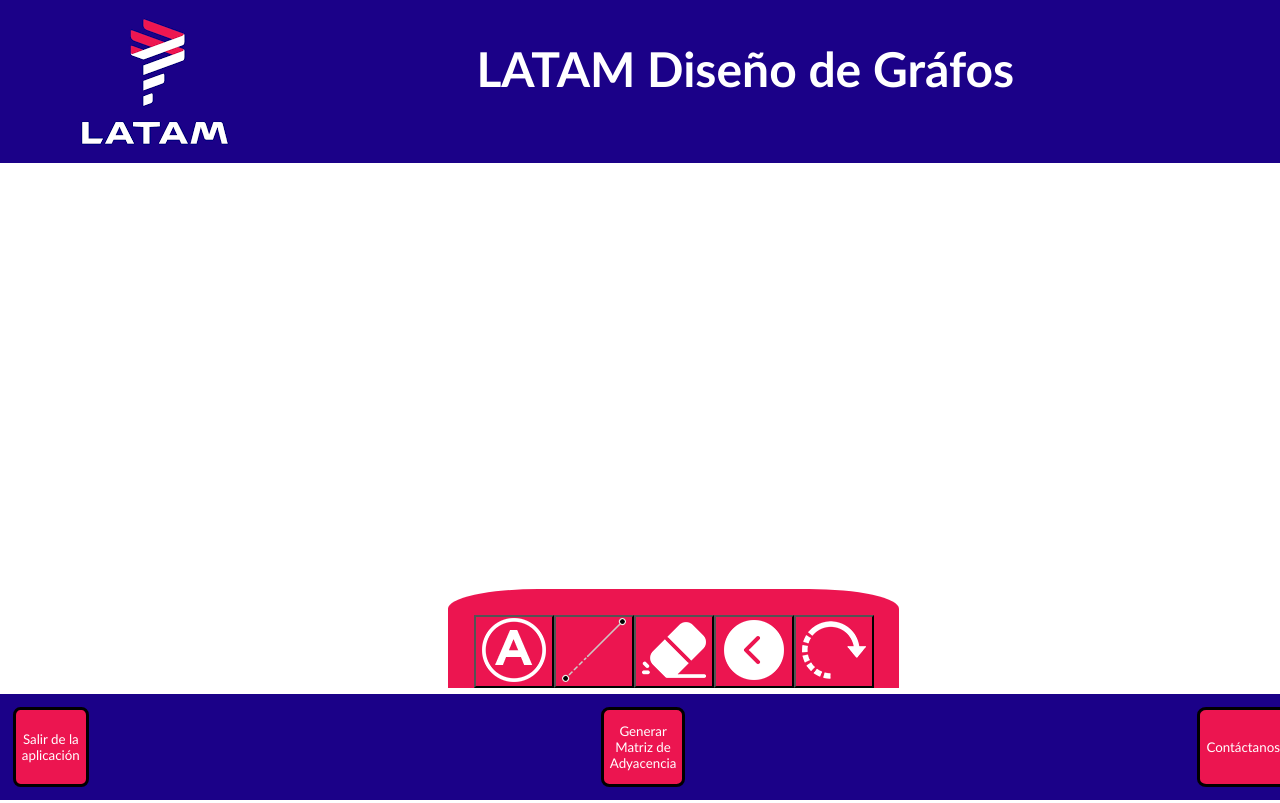
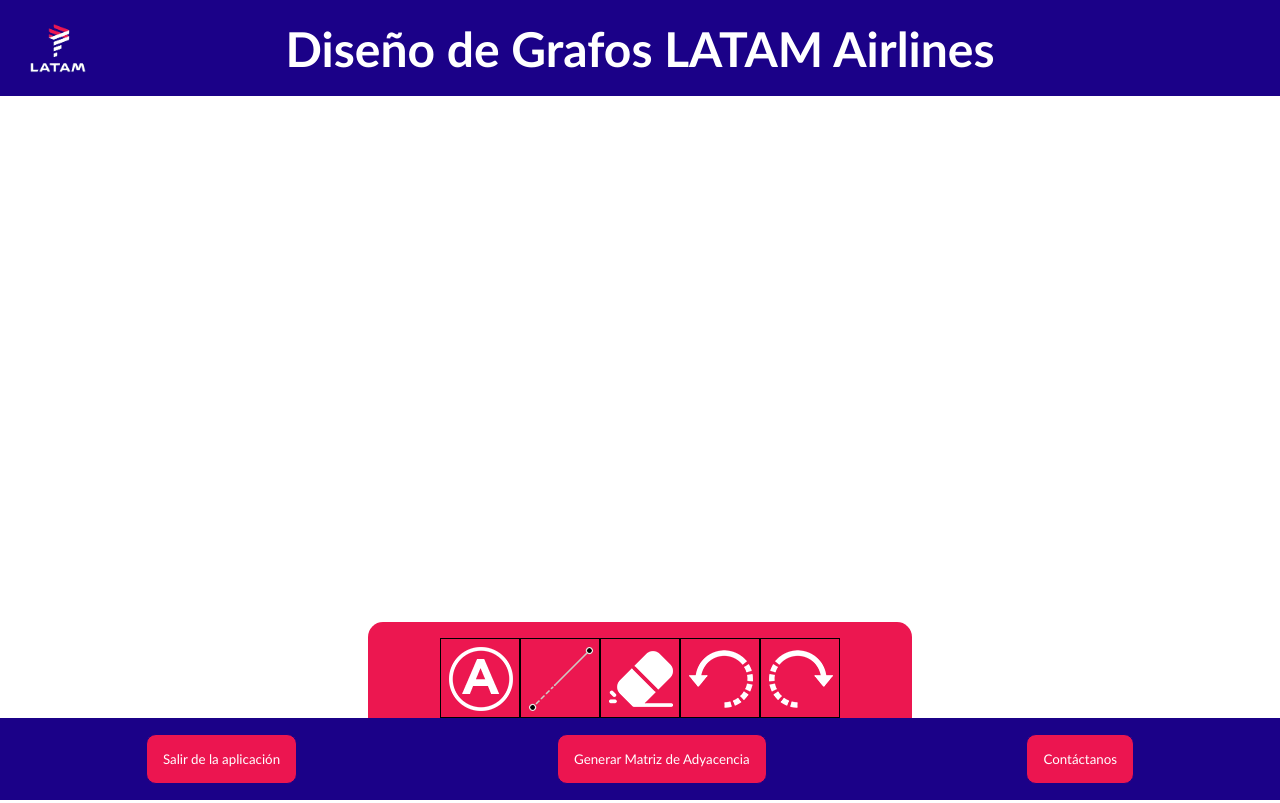
Before and after one commit to RadoV18/graphs-latam, a React (Create React App) app: page / in a window 1280 px wide. Built offline with nearby package versions, Linux system fonts and the light colour scheme.

Commit message:
Added router and styles

```diff
--- a/package.json
+++ b/package.json
@@ -40,5 +40,6 @@
       "last 1 firefox version",
       "last 1 safari version"
     ]
-  }
+  },
+  "proxy": "http://localhost:3001"
 }
--- a/src/App.js
+++ b/src/App.js
@@ -1,20 +1,20 @@
 import "./style.css";
-import React from "react";
-import Graph from "./components/Graph/Graph";
-import Header from "./components/Header/Header";
-import Toolbar from "./components/Toolbar/Toolbar";
-import Footer from "./components/Footer/Footer";
-import Modal from "./components/Modal/Modal";
+import { BrowserRouter as Router, Switch, Route } from "react-router-dom";
+import Main from "./Pages/Main";
+import ContactUs from "./Pages/ContactUs";
 
 function App() {
     return (
-        <div className="App">
-            <Modal />
-            <Header />
-            <Graph />
-            <Toolbar />
-            <Footer />
-        </div>
+        <Router>
+            <Switch>
+                <Route path="/contacto">
+                    <ContactUs />
+                </Route>
+                <Route path="/">
+                    <Main />
+                </Route>
+            </Switch>
+        </Router>
     );
 }
 
--- /dev/null
+++ b/src/Pages/ContactUs.js
@@ -0,0 +1,9 @@
+import React from 'react'
+
+const ContactUs = () => {
+  return (
+    <div>ContactUs</div>
+  )
+}
+
+export default ContactUs;
--- /dev/null
+++ b/src/Pages/Main.js
@@ -0,0 +1,20 @@
+import React from "react";
+import Graph from "../components/Graph/Graph";
+import Header from "../components/Header/Header";
+import Toolbar from "../components/Toolbar/Toolbar";
+import Footer from "../components/Footer/Footer";
+import Modal from "../components/Modal/Modal";
+
+const Main = () => {
+    return (
+        <div className="container">
+            <Modal />
+            <Header />
+            <Graph />
+            <Toolbar />
+            <Footer />
+        </div>
+    );
+};
+
+export default Main;
--- a/src/components/Modal/Modal.js
+++ b/src/components/Modal/Modal.js
@@ -34,7 +34,7 @@ const Modal = () => {
         if (newNode.position) {
             setContentStyle({
                 marginLeft: newNode.position.x - 100,
-                marginTop: newNode.position.y + 115,
+                marginTop: newNode.position.y + 20 ,
             });
         }
     }, [newNode]);
--- a/src/components/Toolbar/Tool-bar.css
+++ b/src/components/Toolbar/Tool-bar.css
@@ -1,15 +1,41 @@
 .tool-bar{
-    position: absolute;
-    background-color: #EC1550;
-    bottom: 7rem;
-    left: 0;
-    left: 35%;
-    padding-top: 2%;
-    padding-left: 2%;
-    padding-right: 2%;
-    border-radius: 20% 20% 0% 0;
+    width: 40%;
+    margin: 0 auto;
+    background-color: #EC1750;
+    padding: 1rem 1rem 0 1rem;
+    border-top-left-radius: 15px;
+    border-top-right-radius: 15px;
+    display: flex;
+    justify-content: center;
+}
 
+.tool-bar button {
+    background-color: #EC1750;
+    border: 1px solid black;
+    margin: 0;
+    padding: 0;
+    height: 80px;
+    width: 80px;
+    padding: 8px;
 }
-.tool-bar button{
-    background-color: #EC1550;
+
+.tool-bar button img {
+    margin: 0;
+    padding: 0;
+    object-fit: contain;
 }
+
+.tool-bar .selected {
+    background-color: #1b0188;
+    border: 1px solid #1b0188;
+}
+
+.tool-bar .selected:hover {
+    background-color: rgb(28, 1, 137);
+    border: 1px solid #1b0188;
+}
+
+.tool-bar button:hover {
+    background-color: rgb(28, 1, 137, 0.5);
+    border: 1px solid rgb(28, 1, 137);
+}
--- a/src/components/Toolbar/Toolbar.js
+++ b/src/components/Toolbar/Toolbar.js
@@ -1,57 +1,88 @@
-import React from 'react';
+import React from "react";
 // TODO: useSelector to toggle button
 import { useDispatch, useSelector } from "react-redux";
 
 // action creators
-import { setNodeActive, setEdgeActive, setEraserActive, disableAll } from "../../redux/actions/toolbar";
-import { nextIndex, previousIndex } from '../../redux/actions/currentIndex';
+import {
+    setNodeActive,
+    setEdgeActive,
+    setEraserActive,
+    disableAll,
+} from "../../redux/actions/toolbar";
+import { nextIndex, previousIndex } from "../../redux/actions/currentIndex";
 
-import node from '../../img/node.png';
-import back from '../../img/backw.png';
-import eraser from '../../img/erase.png';
-import redo from '../../img/redo.png';
-import arista from '../../img/arista.png';
-import './Tool-bar.css';
+import node from "../../img/node.png";
+import back from "../../img/backw.png";
+import eraser from "../../img/erase.png";
+import redo from "../../img/redo.png";
+import arista from "../../img/arista.png";
+import "./Tool-bar.css";
 
 const Toolbar = () => {
     const dispatch = useDispatch();
-
+    const toolbar = useSelector((state) => state.toolbar);
     const cytoscapeArray = useSelector((state) => state.cytoscapeData);
     const currentIndex = useSelector((state) => state.currentIndex);
+
+    const nodeSelected = toolbar.node;
+    const edgeSelected = toolbar.edge;
+    const eraserSelected = toolbar.eraser;
 
     const setNode = () => {
         dispatch(disableAll());
         dispatch(setNodeActive());
-    }
+    };
 
     const setEdge = () => {
         dispatch(disableAll());
         dispatch(setEdgeActive());
-    }
+    };
 
     const setEraser = () => {
         dispatch(disableAll());
         dispatch(setEraserActive());
-    }
+    };
 
     const undoAction = () => {
         dispatch(previousIndex());
-    }
+    };
 
     const redoAction = () => {
-        if(currentIndex + 1 < cytoscapeArray.length) {
+        if (currentIndex + 1 < cytoscapeArray.length) {
             dispatch(nextIndex());
         }
-    }
+    };
 
     return (
-            <div className="tool-bar">
-                <button title="Agregar vértice" onClick={setNode}><img src={node} alt="logo-node"/></button>
-                <button title="Agregar arista" onClick={setEdge}><img src={arista} alt="aris"/></button>
-                <button title="Borrar elemento" onClick={setEraser}><img src={eraser} alt="logo-eraser"/></button>
-                <button title="Deshacer" onClick={undoAction}><img src={back} alt="logo-back"/></button>
-                <button title="Rehacer" onClick={redoAction}><img src={redo} alt="logo-redo"/></button>
-            </div>
-        );
+        <div className="tool-bar">
+            <button
+                title="Agregar vértice"
+                onClick={setNode}
+                className={nodeSelected ? "selected" : ""}
+            >
+                <img src={node} alt="logo-node" />
+            </button>
+            <button
+                title="Agregar arista"
+                onClick={setEdge}
+                className={edgeSelected ? "selected" : ""}
+            >
+                <img src={arista} alt="aris" />
+            </button>
+            <button
+                title="Borrar elemento"
+                onClick={setEraser}
+                className={eraserSelected ? "selected" : ""}
+            >
+                <img src={eraser} alt="logo-eraser" />
+            </button>
+            <button title="Deshacer" onClick={undoAction}>
+                <img src={back} alt="logo-back" />
+            </button>
+            <button title="Rehacer" onClick={redoAction}>
+                <img src={redo} alt="logo-redo" />
+            </button>
+        </div>
+    );
 };
 export default Toolbar;
--- a/src/components/footer/Footer.css
+++ b/src/components/footer/Footer.css
@@ -1,18 +1,21 @@
-.footer{
-    position: fixed;
-    bottom: 0;
-    left: 0;
-    width: 100%;
+.footer {
+    max-width: 100vw;
     text-align: center;
-    background-color: #1B0188;
-    padding: 1%;
+    background-color: #1b0188;
+    padding: 1rem;
 }
-.footer button{
-    border-radius: 10%;
-    margin-right: 40%;
-    height: 80px;
+
+.footer button {
+    border-radius: 10px;
+    padding: 1rem;
+    border: 1px solid #1b0188;
 }
-.button-container{
-    display:flex;
-    flex-wrap: nowrap;
+
+.footer button:hover {
+    border: 1px solid white;
 }
+
+.button-container {
+    display: flex;
+    justify-content: space-around;
+}
--- a/src/components/footer/Footer.js
+++ b/src/components/footer/Footer.js
@@ -1,6 +1,7 @@
 import React from 'react';
 import { useSelector, useDispatch } from "react-redux";
 import { setAdjacencyMatrix, setMatrixLabels } from "../../redux/actions/adjacencyMatrix";
+import { useHistory } from "react-router-dom";
 import Button from '../Button/Button';
 import './Footer.css';
 
@@ -8,6 +9,7 @@ const Footer = () => {
     const dispatch = useDispatch();
     const currentIndex = useSelector((state) => state.currentIndex);
     const data = useSelector((state) => state.cytoscapeData[currentIndex]);
+    const history = useHistory();
 
     const generateMatrix = () => {
         console.log("Generate adjacency matrix...");
@@ -42,15 +44,25 @@ const Footer = () => {
         dispatch(setMatrixLabels(Array.from(indexes)));
     };
 
+    const redirectToContactUs = () => {
+        history.push("/contacto");
+    }
+
+    const openManual = () => {
+        const newWindow = window.open(`http://localhost:3001/doc.pdf`, "_blank", "noopener,noreferrer");
+        if(newWindow) {
+            newWindow.opener = null;
+        }
+    }
+
     return (
         <div>
             <div className="footer">
                 <div className="button-container">
-                    <Button text="Salir de la aplicación"/>
+                    <Button text="Salir de la aplicación" onClick={openManual}/>
                     <Button text="Generar Matriz de Adyacencia" onClick={generateMatrix}/>
-                    <Button text="Contáctanos"/>
+                    <Button text="Contáctanos" onClick={redirectToContactUs}/>
                 </div>
-
             </div>
         </div>
         );
--- a/src/components/header/Header.css
+++ b/src/components/header/Header.css
@@ -1,15 +1,36 @@
+.container-header {
+    display: flex;
+    background-color: #1b0188;
+    max-width: 100vw;
+    height: 12%;
+}
 
-.container{
+.header-logo {
+    width: 10%;
     display: flex;
-    background-color: #1B0188;
+    flex-direction: column;
+    justify-content: center;
+}
 
+.header-logo img {
+    width: 100%;
+    height: 100%;
+    object-fit: contain;
 }
-.title{
-    margin-left: 13%;
 
+.title {
+    width: 100%;
+    display: flex;
+    flex-direction: column;
+    justify-content: center;
 }
-h2{
-    font-family: 'Trebuchet MS';
+
+h2 {
+    font-family: "Trebuchet MS";
+    margin-top: 0;
+    margin-bottom: 0;
+    margin-right: 10%;
+    text-align: center;
     font-size: 3rem;
-    color: #FFFFFF;
+    color: #ffffff;
 }
--- a/src/components/header/Header.js
+++ b/src/components/header/Header.js
@@ -1,17 +1,18 @@
-import React from 'react';
-import './Header.css';
-import logo from '../../img/latam_logo.png';
+import React from "react";
+import "./Header.css";
+import logo from "../../img/latam_logo.png";
 
-const Header = () =>{
+const Header = () => {
     return (
-        <div className="container">
-            <img src={logo} alt="logo"/>
+        <div className="container-header">
+            <div className="header-logo">
+                <img src={logo} alt="logo" />
+            </div>
             <div className="title">
-                <h2>LATAM Diseño de Gráfos</h2>
+                <h2>Diseño de Grafos LATAM Airlines</h2>
             </div>
         </div>
-    )
-
+    );
 };
 
 export default Header;
--- a/src/style.css
+++ b/src/style.css
@@ -5,7 +5,20 @@ html, body {
     padding: 0;
 }
 
+#root {
+    width: 100%;
+    height: 100%;
+}
+
 #cy {
     width: 100%;
-    height: 80vh;
+    flex-grow: 2;
 }
+
+.container {
+    height: 100%;
+    width: 100%;
+    display: flex;
+    flex-direction: column;
+    justify-content: flex-start;
+}
```
Also changed, not shown: src/img/backw.png.
